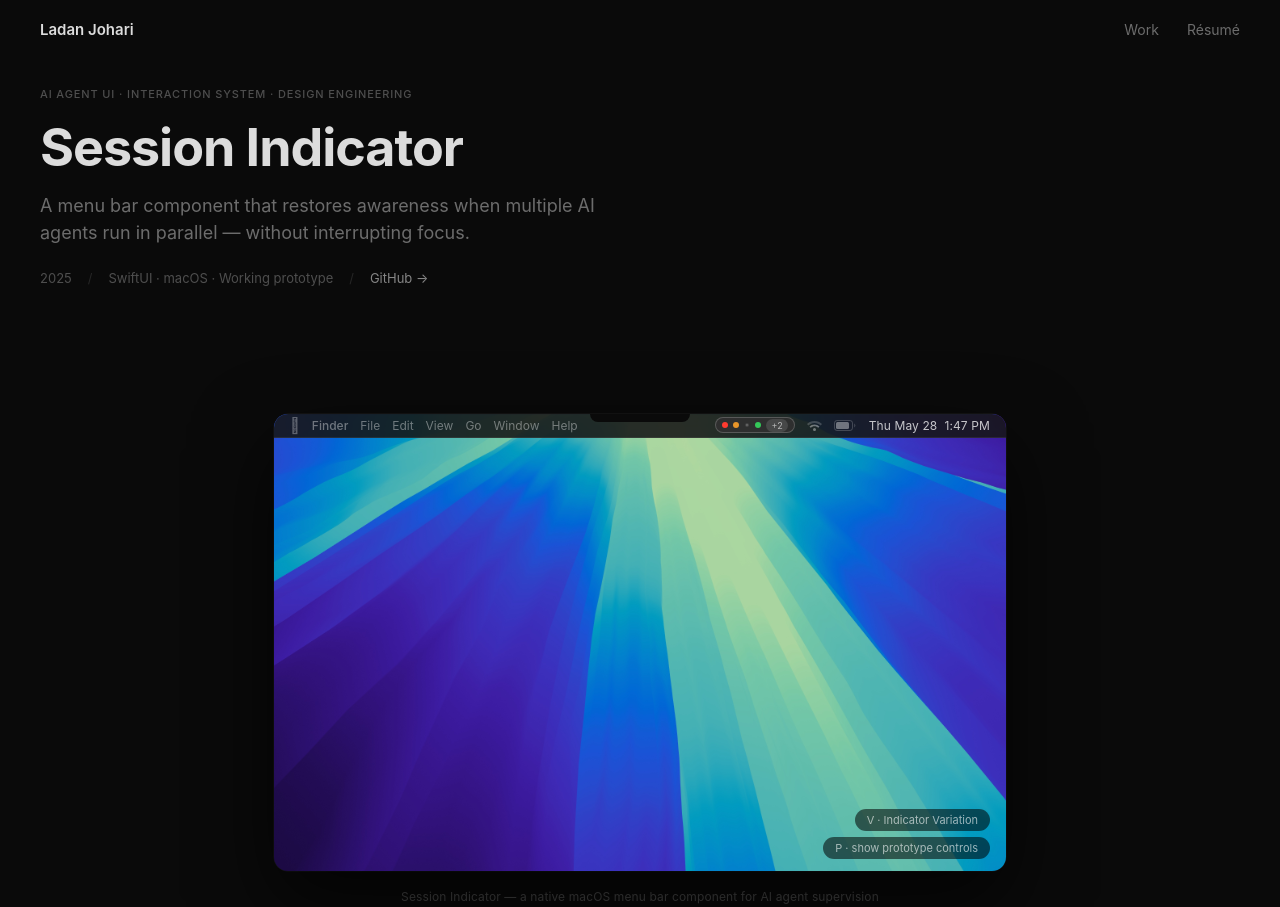
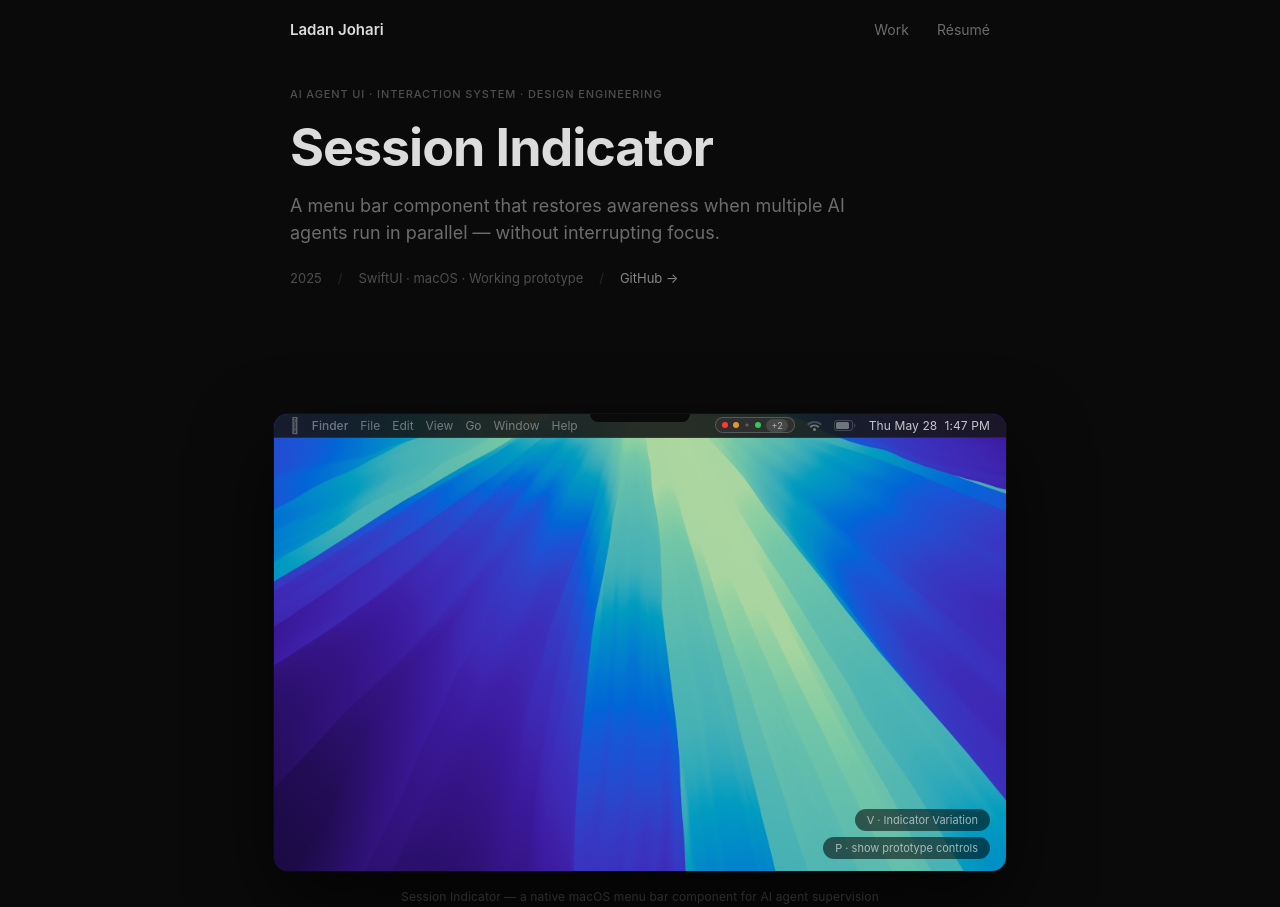
Before and after one commit to ladanjohari/session-indicator, a plain HTML site: page index.html in a window 1280 px wide. Shown: the top 907 px of the page. Drawn offline with nearby package versions, Linux system fonts and the light colour scheme.

Commit message:
Fix: center header, dark bottom section

```diff
--- a/index.html
+++ b/index.html
@@ -695,14 +695,14 @@ body.lm .avw-rec strong{color:rgba(0,0,0,0.55)}
 </head>
 <body>
 <div id="portfolio-header" style="background:#0a0a0a;font-family:-apple-system,BlinkMacSystemFont,'SF Pro Text','Helvetica Neue',sans-serif;">
-<nav style="display:flex;align-items:center;justify-content:space-between;padding:20px 40px 0;">
+<nav style="display:flex;align-items:center;justify-content:space-between;max-width:780px;margin:0 auto;width:100%;padding:20px 40px 0;">
 <a href="https://ladanjohari.com" style="font-weight:600;font-size:15px;color:rgba(255,255,255,0.86);text-decoration:none;">Ladan Johari</a>
 <div style="display:flex;gap:28px;">
 <a href="https://ladanjohari.com/#work" style="font-size:14px;color:rgba(255,255,255,0.4);text-decoration:none;">Work</a>
 <a href="https://ladanjohari.com/resume.pdf" style="font-size:14px;color:rgba(255,255,255,0.4);text-decoration:none;">R&eacute;sum&eacute;</a>
 </div>
 </nav>
-<div style="padding:48px 40px 56px;max-width:780px;">
+<div style="padding:48px 40px 56px;max-width:780px;margin:0 auto;">
 <p style="font-size:11px;font-weight:500;letter-spacing:.08em;color:rgba(255,255,255,0.28);text-transform:uppercase;margin-bottom:20px;">AI Agent UI &middot; Interaction System &middot; Design Engineering</p>
 <h1 style="font-size:52px;font-weight:700;letter-spacing:-.02em;color:rgba(255,255,255,0.86);margin-bottom:16px;line-height:1.05;">Session Indicator</h1>
 <p style="font-size:18px;color:rgba(255,255,255,0.4);line-height:1.5;max-width:560px;margin-bottom:24px;">A menu bar component that restores awareness when multiple AI agents run in parallel &mdash; without interrupting focus.</p>
@@ -1958,7 +1958,7 @@ function App() {
 ══════════════════════════════════════════════ */
 ReactDOM.createRoot(document.getElementById('root')).render(<App />);
 </script>
-<div id="case-study" style="background:#f5f5f0;font-family:-apple-system,BlinkMacSystemFont,'SF Pro Text','Helvetica Neue',sans-serif;padding:80px 40px;max-width:820px;margin:0 auto;">
+<div id="case-study" style="background:#0a0a0a;font-family:-apple-system,BlinkMacSystemFont,'SF Pro Text','Helvetica Neue',sans-serif;padding:80px 40px;max-width:820px;margin:0 auto;">
 
   <div style="border-top:.5px solid rgba(0,0,0,0.12);padding-top:48px;margin-bottom:64px;">
     <p style="font-size:11px;font-weight:500;letter-spacing:.08em;color:rgba(0,0,0,0.35);text-transform:uppercase;margin-bottom:24px;">The Gap</p>
```
